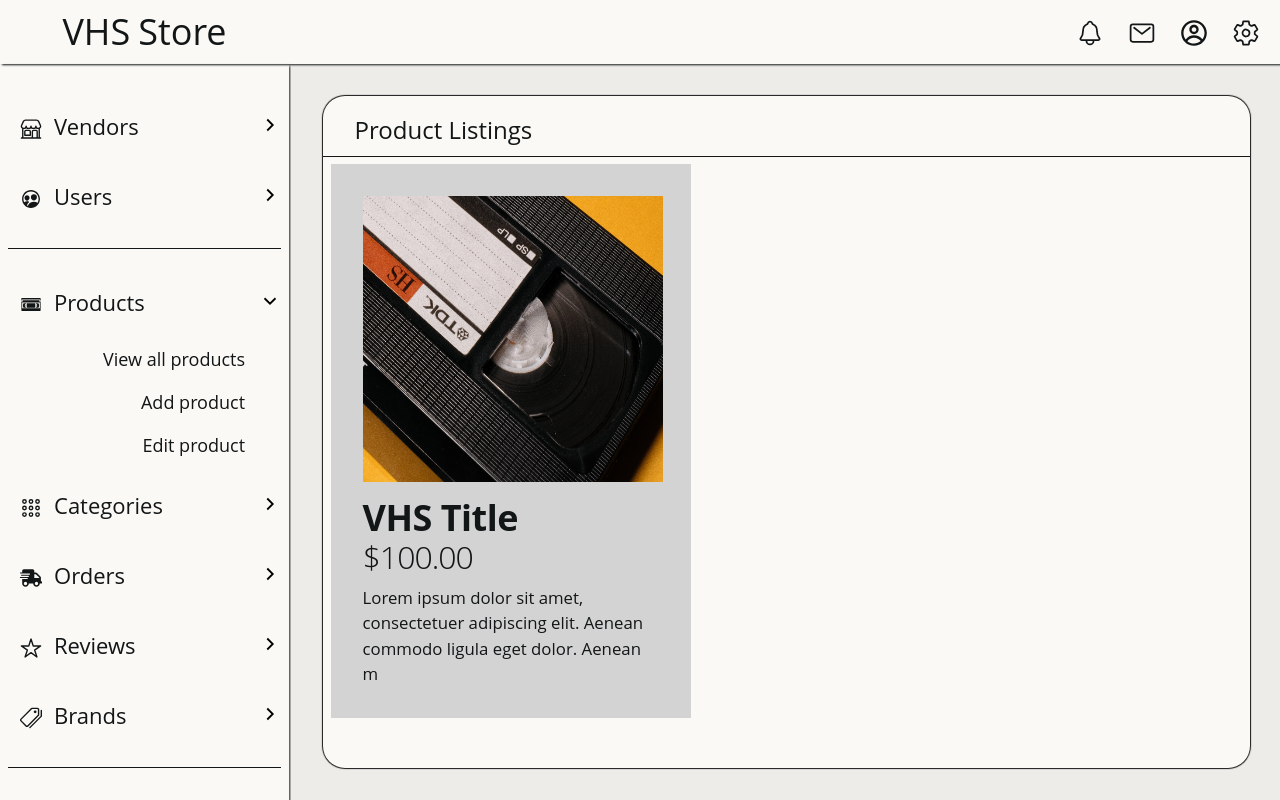
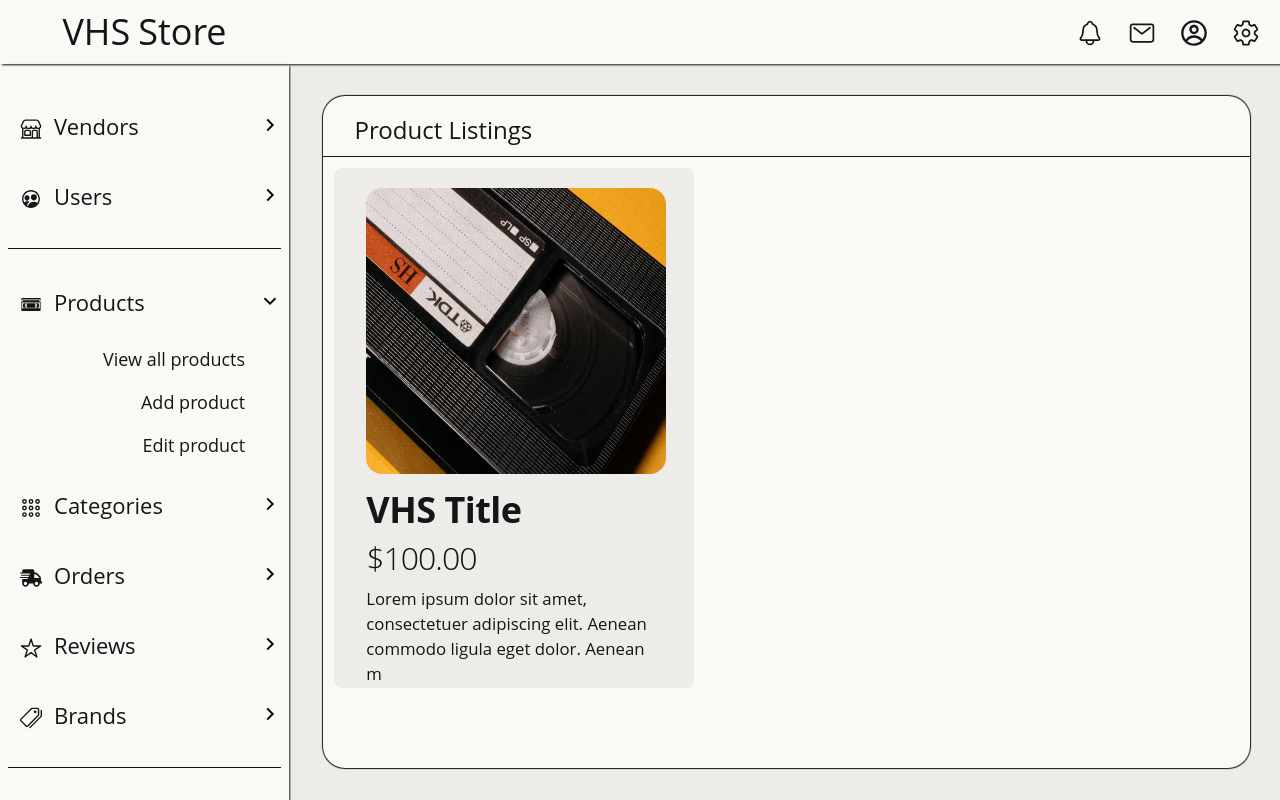
Before and after one commit to AshforthM/storefront-react, a React (Create React App) app: page /dashboard in a window 1280 px wide. Shown: the top 800 px of the page. Built offline with nearby package versions, Linux system fonts and the light colour scheme; no server answers; sample sign-in values are in the browser's storage.

Commit message:
fix ProductPreview, update AllProductsPanel & card

```diff
--- a/src/components/panel/cards/Card.js
+++ b/src/components/panel/cards/Card.js
@@ -15,20 +15,23 @@ export default function Card(props) {
 }
 
 const ProductCardStyles = styled.aside`
-  height: 100%;
+  height: 520px;
   max-width: 360px;
   align-self: stretch;
-  padding: 2rem 2rem;
+  padding: 1rem 2rem;
   margin: 0.5rem;
-  background-color: lightgray;
+  background-color: #edece9;
+  //box-shadow: 0 0 0 1px #121616;
+  border-radius: 8px;
 `;
 
 const ProductImage = styled.div`
-  margin: 0 0 1rem 0;
+  padding: 0.25rem 0 1rem 0;
   width: 300px;
   img {
     width: 100%;
     height: 286px;
+    border-radius: 16px;
   }
 `;
 
@@ -45,7 +48,7 @@ const ProductPrice = styled.p`
   font-weight: 100;
   letter-spacing: -1px;
   word-wrap: break-word;
-  margin: -0.3rem 0 0.25rem 0;
+  margin: 0.25rem 0 0.25rem 0;
 `;
 
 const ProductDescription = styled.p`
--- a/src/components/panel/panels/AllProductsPanel.js
+++ b/src/components/panel/panels/AllProductsPanel.js
@@ -3,18 +3,22 @@ import styled from "styled-components";
 
 import Card from "../cards/Card";
 import PanelContainer from "./PanelContainer";
-import VHSPreview from '../../../assets/images/login-branding.jpg';
+import VHSPreview from "../../../assets/images/login-branding.jpg";
 
 export default function AllProductsPanel(props) {
   return (
     <PanelStyles>
       <PanelContainer title="Product Listings">
-        <Card
-          productName={"VHS Title"}
-          productPrice={"100.00"}
-          productImage={VHSPreview}
-          productDescription={"Lorem ipsum dolor sit amet, consectetuer adipiscing elit. Aenean commodo ligula eget dolor. Aenean m"}>
-        </Card>
+        <AllProductsContainer>
+          <Card
+            productName={"VHS Title"}
+            productPrice={"100.00"}
+            productImage={VHSPreview}
+            productDescription={
+              "Lorem ipsum dolor sit amet, consectetuer adipiscing elit. Aenean commodo ligula eget dolor. Aenean m"
+            }
+          ></Card>
+        </AllProductsContainer>
       </PanelContainer>
     </PanelStyles>
   );
@@ -25,3 +29,28 @@ const PanelStyles = styled.div`
   min-height: calc(100vh - calc(64px));
   width: calc(100vw - 289px - 0.1rem);
 `;
+
+const AllProductsContainer = styled.div`
+  height: calc(100vh - calc(64px + 4rem + 60px));
+  display: flex;
+  flex-wrap: wrap;
+  overflow: auto;
+  padding: 0.23rem;
+
+  //scrollbar styling
+  ::-webkit-scrollbar {
+    width: 14px;
+  }
+  ::-webkit-scrollbar-track {
+    box-shadow: inset 0 0 14px 14px transparent;
+    border: solid 4px transparent;
+  }
+  ::-webkit-scrollbar-thumb {
+    box-shadow: inset 0 0 14px 14px #bbbbbb;
+    border: solid 4px transparent;
+    border-radius: 14px;
+  }
+  ::-webkit-scrollbar-button {
+    display: none;
+  }
+`;
--- a/src/components/panel/panels/PanelContainer.js
+++ b/src/components/panel/panels/PanelContainer.js
@@ -8,7 +8,7 @@ export default function PanelContainer(props) {
       <CardContainerHeadingStyles>
         {props.title || "Product Display"}
       </CardContainerHeadingStyles>
-      <CardListStyles>{props.children}</CardListStyles>
+      {props.children}
     </CardContainerStyles>
   );
 }
@@ -30,26 +30,3 @@ const CardContainerHeadingStyles = styled.h1`
   padding: 1rem 2rem;
   box-shadow: 0 1px 0 #161616;
 `;
-
-const CardListStyles = styled.div`
-  //background-color: rgba(1,1,1,0.2);
-  ::-webkit-scrollbar {
-    width: 14px;
-  }
-  ::-webkit-scrollbar-track {
-    box-shadow: inset 0 0 14px 14px transparent;
-    border: solid 4px transparent;
-  }
-  ::-webkit-scrollbar-thumb {
-    box-shadow: inset 0 0 14px 14px #bbbbbe;
-    border: solid 4px transparent;
-    border-radius: 14px;
-  }
-  ::-webkit-scrollbar-button {
-    display: none;
-  }
-  min-height: calc(100vh - calc(64px + 4rem + 60px));
-  display: flex;
-  flex-wrap: wrap;
-  overflow: auto;
-`;
--- a/src/components/panel/panels/ProductDataEntryForm.js
+++ b/src/components/panel/panels/ProductDataEntryForm.js
@@ -1,14 +1,13 @@
 import React from "react";
 import styled from "styled-components";
 
-import {ButtonSubmit} from '../../../ui/buttons'
-import ProductImageDropZone from './ProductImageDropZone';
-import {Label, Input, TextArea} from './../../../ui/text'
+import { ButtonSubmit } from "../../../ui/buttons";
+import ProductImageDropZone from "./ProductImageDropZone";
+import { Label, Input, TextArea } from "./../../../ui/text";
 
 export default function ProductDataEntryForm(props) {
   return (
     <ProductDataEntryFormStyles onSubmit={props.handleSubmit}>
-
       <ProductImage>
         <Label>Image</Label>
         <ProductImageDropZone setProductImage={props.setProductImage} />
@@ -17,46 +16,56 @@ export default function ProductDataEntryForm(props) {
       <fieldset>
         <ProductName>
           <Label>Name</Label>
-          <Input onChange={(e) => props.handleProductName(e.target.value.trim())} maxLength={30}/>
+          <Input
+            onChange={(e) => props.handleProductName(e.target.value.trim())}
+            maxLength={30}
+          />
         </ProductName>
 
         <ProductPrice>
           <Label>Price</Label>
-          <Input onChange={(e) => props.handleProductPrice(e.target.value.trim())} maxLength={8}/>
+          <Input
+            onChange={(e) => props.handleProductPrice(e.target.value.trim())}
+            maxLength={8}
+          />
         </ProductPrice>
       </fieldset>
 
       <ProductDescription>
         <Label>Description</Label>
-        <TextArea rows={6} onChange={(e) => props.handleProductDescription(e.target.value.trim())} maxLength={100}></TextArea>
+        <TextArea
+          rows={6}
+          onChange={(e) =>
+            props.handleProductDescription(e.target.value.trim())
+          }
+          maxLength={100}
+        ></TextArea>
       </ProductDescription>
 
       <ButtonSubmit>{props.buttonTitle}</ButtonSubmit>
-
     </ProductDataEntryFormStyles>
   );
 }
 
 const ProductDataEntryFormStyles = styled.form`
-  background-color: lightgray;
+  background-color: #edece9;
   width: 380px;
   padding: 2rem;
 
-  input:focus, textarea:focus{
+  input:focus,
+  textarea:focus {
     border-color: cornflowerblue;
     background-color: #eff6ff;
     outline-color: cornflowerblue;
   }
-  fieldset{
+  fieldset {
     display: flex;
     gap: 1rem;
     margin-bottom: 1rem;
   }
 `;
 
-const ProductImage = styled.div`
-
-`;
+const ProductImage = styled.div``;
 
 const ProductName = styled.div`
   flex: 3.5;
@@ -67,7 +76,7 @@ const ProductPrice = styled.div`
 `;
 
 const ProductDescription = styled.div`
-  textarea{
+  textarea {
     resize: none;
     //font-size: 14px;
   }
--- a/src/components/panel/panels/ProductPreview.js
+++ b/src/components/panel/panels/ProductPreview.js
@@ -18,7 +18,7 @@ const ProductPreviewStyles = styled.aside`
   max-width: 360px;
   align-self: stretch;
   padding: 2rem 2rem;
-  background-color: lightgray;
+  background-color: #edece9;
 `;
 
 const ProductImage = styled.div`
--- a/src/components/sidebar/SideBar.js
+++ b/src/components/sidebar/SideBar.js
@@ -86,7 +86,7 @@ const SideBarStyles = styled.div`
   padding: 8px;
   text-decoration: none;
   a{
-    text-decoration: none;
+    text-decoration: inherit;
     color: inherit;
   }
 
```
